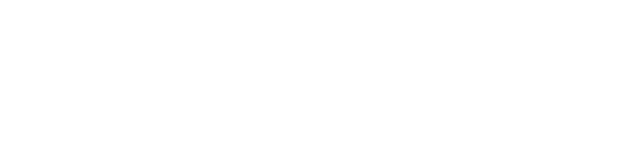
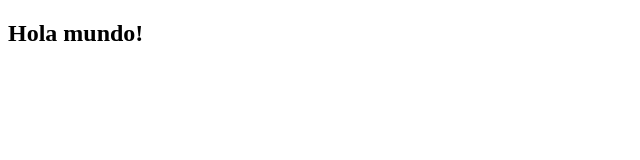
Before and after one commit to AlfonsoAntonioF/LoboSimulador, a plain HTML site: page index.html in a window 1280 px wide. Shown: the whole page, without its empty margins (0-640 px from the left). Drawn offline with Linux system fonts and the light colour scheme.

Commit message:
Inicio del proyecto LoboSimulador

```diff
--- a/index.html
+++ b/index.html
@@ -6,6 +6,9 @@
     <title>LoboSimulador</title>
 </head>
 <body>
+    <nav>
+        <h1>Hola mundo!</h1>
+    </nav>
 
 </body>
 </html>
```
